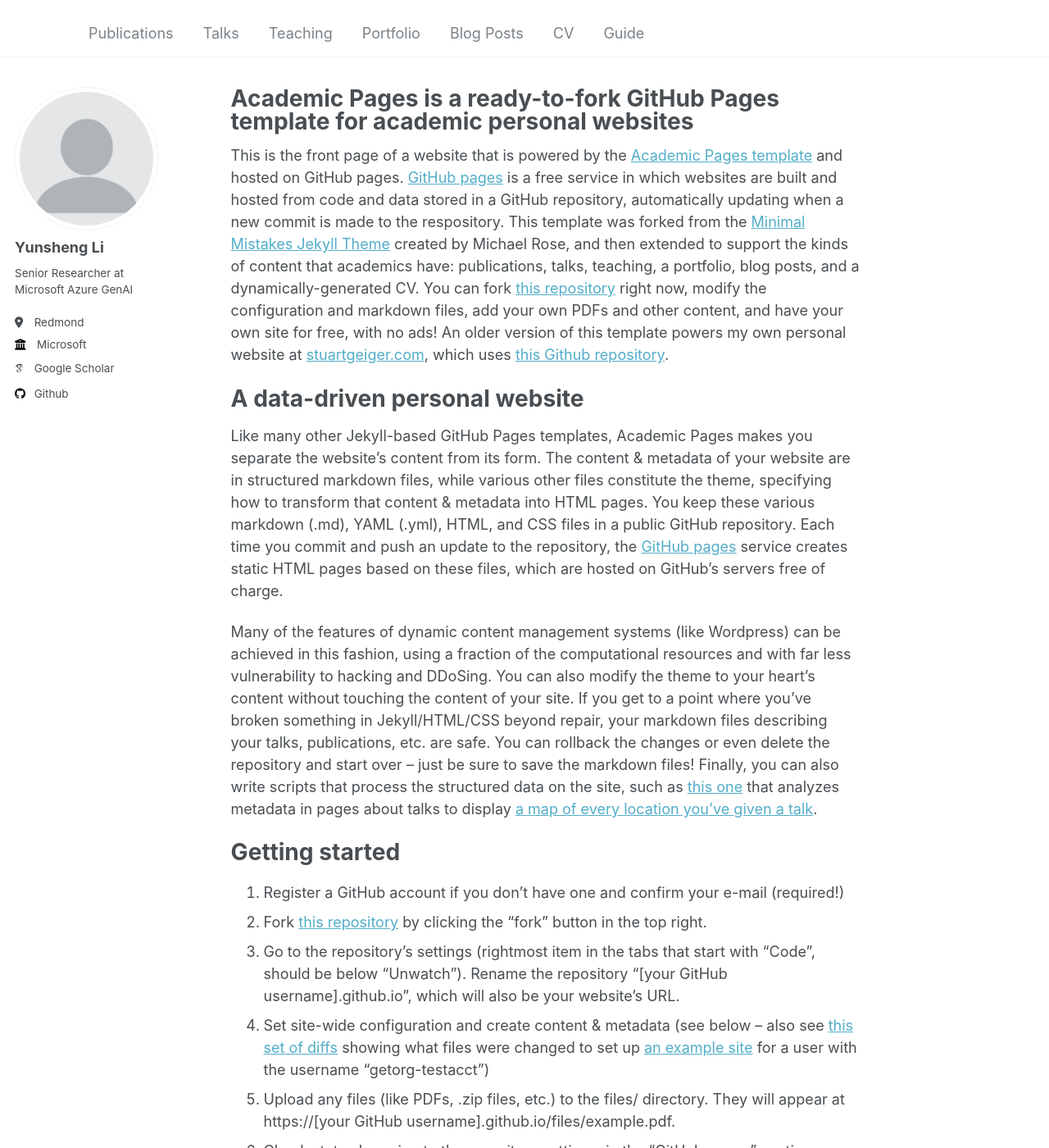
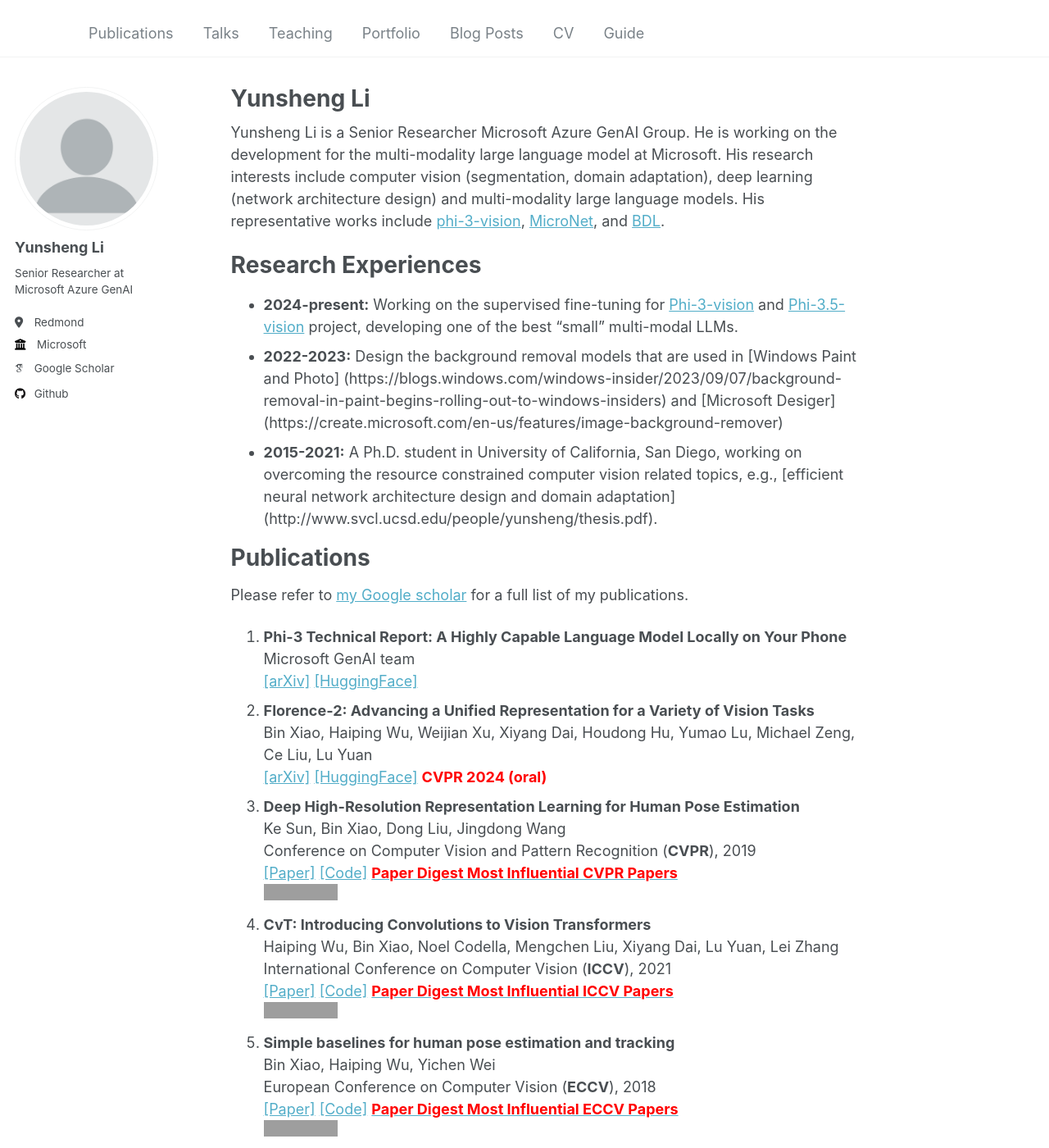
Before and after one commit to liyunsheng13/liyunsheng13.github.io, a Jekyll site: the page built from _pages/about.md, in a window 1280 px wide and 1400 px high. Shown: the whole window at 82% size. Built offline with Jekyll 4.4.1, drawn with Linux system fonts in a browser that asks for light colours; some web fonts are replaced; some of the changed text lies outside the part shown; grey boxes are pictures that could not be loaded.

Commit message:
add publications

```diff
--- a/_pages/about.md
+++ b/_pages/about.md
@@ -1,49 +1,85 @@
 ---
 permalink: /
-title: "Academic Pages is a ready-to-fork GitHub Pages template for academic personal websites"
+title: "Yunsheng Li"
+excerpt: "Yunsheng Li"
 author_profile: true
 redirect_from:
   - /about/
   - /about.html
 ---
 
-This is the front page of a website that is powered by the [Academic Pages template](https://github.com/academicpages/academicpages.github.io) and hosted on GitHub pages. [GitHub pages](https://pages.github.com) is a free service in which websites are built and hosted from code and data stored in a GitHub repository, automatically updating when a new commit is made to the respository. This template was forked from the [Minimal Mistakes Jekyll Theme](https://mmistakes.github.io/minimal-mistakes/) created by Michael Rose, and then extended to support the kinds of content that academics have: publications, talks, teaching, a portfolio, blog posts, and a dynamically-generated CV. You can fork [this repository](https://github.com/academicpages/academicpages.github.io) right now, modify the configuration and markdown files, add your own PDFs and other content, and have your own site for free, with no ads! An older version of this template powers my own personal website at [stuartgeiger.com](http://stuartgeiger.com), which uses [this Github repository](https://github.com/staeiou/staeiou.github.io).
+Yunsheng Li is a Senior Researcher Microsoft Azure GenAI Group. He is working on the development for the multi-modality large language model at Microsoft. His research interests include computer vision (segmentation, domain adaptation), deep learning (network architecture design) and multi-modality large language models. His representative works include [phi-3-vision](https://huggingface.co/microsoft/Phi-3-vision-128k-instruct), [MicroNet](http://www.svcl.ucsd.edu/projects/micronet/), and [BDL](https://openaccess.thecvf.com/content_CVPR_2019/papers/Li_Bidirectional_Learning_for_Domain_Adaptation_of_Semantic_Segmentation_CVPR_2019_paper.pdf).
 
-A data-driven personal website
+Research Experiences
 ======
-Like many other Jekyll-based GitHub Pages templates, Academic Pages makes you separate the website's content from its form. The content & metadata of your website are in structured markdown files, while various other files constitute the theme, specifying how to transform that content & metadata into HTML pages. You keep these various markdown (.md), YAML (.yml), HTML, and CSS files in a public GitHub repository. Each time you commit and push an update to the repository, the [GitHub pages](https://pages.github.com/) service creates static HTML pages based on these files, which are hosted on GitHub's servers free of charge.
+- **2024-present:** Working on the supervised fine-tuning for [Phi-3-vision](https://huggingface.co/microsoft/Phi-3-vision-128k-instruct) and [Phi-3.5-vision](https://huggingface.co/microsoft/Phi-3.5-vision-instruct) project, developing one of the best "small" multi-modal LLMs.
+- **2022-2023:** Design the background removal models that are used in [Windows Paint and Photo] (https://blogs.windows.com/windows-insider/2023/09/07/background-removal-in-paint-begins-rolling-out-to-windows-insiders) and [Microsoft Desiger] (https://create.microsoft.com/en-us/features/image-background-remover)
+- **2015-2021:** A Ph.D. student in University of California, San Diego, working on overcoming the resource constrained computer vision related topics, e.g., [efficient neural network architecture design and domain adaptation] (http://www.svcl.ucsd.edu/people/yunsheng/thesis.pdf).
 
-Many of the features of dynamic content management systems (like Wordpress) can be achieved in this fashion, using a fraction of the computational resources and with far less vulnerability to hacking and DDoSing. You can also modify the theme to your heart's content without touching the content of your site. If you get to a point where you've broken something in Jekyll/HTML/CSS beyond repair, your markdown files describing your talks, publications, etc. are safe. You can rollback the changes or even delete the repository and start over -- just be sure to save the markdown files! Finally, you can also write scripts that process the structured data on the site, such as [this one](https://github.com/academicpages/academicpages.github.io/blob/master/talkmap.ipynb) that analyzes metadata in pages about talks to display [a map of every location you've given a talk](https://academicpages.github.io/talkmap.html).
 
-Getting started
+Publications
 ======
-1. Register a GitHub account if you don't have one and confirm your e-mail (required!)
-1. Fork [this repository](https://github.com/academicpages/academicpages.github.io) by clicking the "fork" button in the top right.
-1. Go to the repository's settings (rightmost item in the tabs that start with "Code", should be below "Unwatch"). Rename the repository "[your GitHub username].github.io", which will also be your website's URL.
-1. Set site-wide configuration and create content & metadata (see below -- also see [this set of diffs](http://archive.is/3TPas) showing what files were changed to set up [an example site](https://getorg-testacct.github.io) for a user with the username "getorg-testacct")
-1. Upload any files (like PDFs, .zip files, etc.) to the files/ directory. They will appear at https://[your GitHub username].github.io/files/example.pdf.
-1. Check status by going to the repository settings, in the "GitHub pages" section
+Please refer to [my Google scholar](https://scholar.google.com/citations?view_op=list_works&hl=en&hl=en&user=t5HZdzoAAAAJ) for a full list of my publications.
+9. **Phi-3 Technical Report: A Highly Capable Language Model Locally on Your Phone** <br>
+   Microsoft GenAI team <br>
+   [[arXiv]](https://arxiv.org/abs/2404.14219) [[HuggingFace]](https://huggingface.co/microsoft/Phi-3-vision-128k-instruct)
+8. **Florence-2: Advancing a Unified Representation for a Variety of Vision Tasks** <br>
+   Bin Xiao, Haiping Wu, Weijian Xu, Xiyang Dai, Houdong Hu, Yumao Lu, Michael Zeng, Ce Liu, Lu Yuan <br>
+   [[arXiv]](https://arxiv.org/pdf/2311.06242.pdf) [[HuggingFace]](https://huggingface.co/microsoft/Florence-2-large) <span style="color:red"> **CVPR 2024 (oral)** </span>
+2. **Deep High-Resolution Representation Learning for Human Pose Estimation** <br>
+   Ke Sun, Bin Xiao, Dong Liu, Jingdong Wang <br>
+   Conference on Computer Vision and Pattern Recognition (**CVPR**), 2019 <br>
+   [[Paper]](https://openaccess.thecvf.com/content_CVPR_2019/papers/Sun_Deep_High-Resolution_Representation_Learning_for_Human_Pose_Estimation_CVPR_2019_paper.pdf) [[Code]](https://github.com/leoxiaobin/deep-high-resolution-net.pytorch) [<span style="color:red"> **Paper Digest Most Influential CVPR Papers** </span>](https://www.paperdigest.org/2022/05/most-influential-cvpr-papers-2022-05/)
+   <div><iframe src="https://ghbtns.com/github-btn.html?user=leoxiaobin&repo=deep-high-resolution-net.pytorch&type=star&count=true" frameborder="0" scrolling="0" width="94px" height="20px"></iframe></div>
+5. **CvT: Introducing Convolutions to Vision Transformers** <br>
+   Haiping Wu, Bin Xiao, Noel Codella, Mengchen Liu, Xiyang Dai, Lu Yuan, Lei Zhang <br>
+   International Conference on Computer Vision (**ICCV**), 2021<br>
+   [[Paper]](https://openaccess.thecvf.com/content/ICCV2021/papers/Wu_CvT_Introducing_Convolutions_to_Vision_Transformers_ICCV_2021_paper.pdf) [[Code]](https://github.com/microsoft/CvT) [<span style="color:red"> **Paper Digest Most Influential ICCV Papers** </span>](https://www.paperdigest.org/2022/05/most-influential-iccv-papers-2022-05/)
+   <div><iframe src="https://ghbtns.com/github-btn.html?user=microsoft&repo=CvT&type=star&count=true" frameborder="0" scrolling="0" width="94px" height="20px"></iframe></div>
+1. **Simple baselines for human pose estimation and tracking** <br>
+   Bin Xiao, Haiping Wu, Yichen Wei <br>
+   European Conference on Computer Vision (**ECCV**), 2018 <br>
+   [[Paper]](http://openaccess.thecvf.com/content_ECCV_2018/papers/Bin_Xiao_Simple_Baselines_for_ECCV_2018_paper.pdf) [[Code]](https://github.com/microsoft/human-pose-estimation.pytorch) [<span style="color:red"> **Paper Digest Most Influential ECCV Papers** </span>](https://www.paperdigest.org/2022/05/most-influential-eccv-papers-2022-05/)
+   <div><iframe src="https://ghbtns.com/github-btn.html?user=microsoft&repo=human-pose-estimation.pytorch&type=star&count=true" frameborder="0" scrolling="0" width="94px" height="20px"></iframe></div>
+7. **DaViT: Dual Attention Vision Transformers** <br>
+   Mingyu Ding, Bin Xiao, Noel Codella, Ping Luo, Jingdong Wang, Lu Yuan <br>
+   European Conference on Computer Vision (**ECCV**), 2022 <br>
+6. **Unified contrastive learning in image-text-label space** <br>
+   Jianwei Yang, Chunyuan Li, Pengchuan Zhang, Bin Xiao, Ce Liu, Lu Yuan, Jianfeng Gao <br>
+    Conference on Computer Vision and Pattern Recognition (**CVPR**), 2022 <br>
+    [[Paper]](https://openaccess.thecvf.com/content/CVPR2022/papers/Yang_Unified_Contrastive_Learning_in_Image-Text-Label_Space_CVPR_2022_paper.pdf)
+6. **Florence: A New Foundation Model for Computer Vision** <br>
+   Lu Yuan, Dongdong Chen, Yi-Ling Chen, Noel Codella, Xiyang Dai, Jianfeng Gao, Houdong Hu, Xuedong Huang, Boxin Li, Chunyuan Li, Ce Liu, Mengchen Liu, Zicheng Liu, Yumao Lu, Yu Shi, Lijuan Wang, Jianfeng Wang, Bin Xiao, Zhen Xiao, Jianwei Yang, Michael Zeng, Luowei Zhou, Pengchuan Zhang <br>
+   [[arXiv]](https://arxiv.org/pdf/2111.11432)
+4. **Lite-hrnet: A lightweight high-resolution network** <br>
+   Changqian Yu, Bin Xiao, Changxin Gao, Lu Yuan, Lei Zhang, Nong Sang, Jingdong Wang <br>
+   Conference on Computer Vision and Pattern Recognition (**CVPR**), 2021 <br>
+   [[Paper]](http://openaccess.thecvf.com/content/CVPR2021/papers/Yu_Lite-HRNet_A_Lightweight_High-Resolution_Network_CVPR_2021_paper.pdf) [[Code]](https://github. com/HRNet/Lite-HRNet)
+   <div><iframe src="https://ghbtns.com/github-btn.html?user=HRNet&repo=Lite-HRNet&type=star&count=true" frameborder="0" scrolling="0" width="94px" height="20px"></iframe></div>
+3. **HigherHRNet: Scale-Aware Representation Learning for Bottom-Up Human Pose Estimation** <br>
+   Bowen Cheng, Bin Xiao, Jingdong Wang, Honghui Shi, Thomas S Huang, Lei Zhang <br>
+   Conference on Computer Vision and Pattern Recognition (**CVPR**), 2020 <br>
+   [[Paper]](http://openaccess.thecvf.com/content_CVPR_2020/papers/Cheng_HigherHRNet_Scale-Aware_Representation_Learning_for_Bottom-Up_Human_Pose_Estimation_CVPR_2020_paper.pdf) [[Code]](https://github.com/HRNet/HigherHRNet-Human-Pose-Estimation)
+   <div><iframe src="https://ghbtns.com/github-btn.html?user=HRNet&repo=HigherHRNet-Human-Pose-Estimation&type=star&count=true" frameborder="0" scrolling="0" width="94px" height="20px"></iframe></div>
+3. **Deep High-Resolution Representation Learning for Visual Recognition** <br>
+   Jingdong Wang, Ke Sun, Tianheng Cheng, Borui Jiang, Chaorui Deng, Yang Zhao, Dong Liu, Yadong Mu, Mingkui Tan, Xinggang Wang, Wenyu Liu, Bin Xiao <br>
+   IEEE Transactions on Pattern Analysis and Machine Intelligence (**PAMI**), 2020 <br>
+   [[Paper]](https://arxiv.org/pdf/1908.07919)
+2. **Integral human pose regression** <br>
+   Xiao Sun, Bin Xiao, Fangyin Wei, Shuang Liang, Yichen Wei <br>
+    European Conference on Computer Vision (**ECCV**), 2018 <br>
+    [[Paper]](http://openaccess.thecvf.com/content_ECCV_2018/papers/Xiao_Sun_Integral_Human_Pose_ECCV_2018_paper.pdf)
 
-Site-wide configuration
-------
-The main configuration file for the site is in the base directory in [_config.yml](https://github.com/academicpages/academicpages.github.io/blob/master/_config.yml), which defines the content in the sidebars and other site-wide features. You will need to replace the default variables with ones about yourself and your site's github repository. The configuration file for the top menu is in [_data/navigation.yml](https://github.com/academicpages/academicpages.github.io/blob/master/_data/navigation.yml). For example, if you don't have a portfolio or blog posts, you can remove those items from that navigation.yml file to remove them from the header.
 
-Create content & metadata
-------
-For site content, there is one markdown file for each type of content, which are stored in directories like _publications, _talks, _posts, _teaching, or _pages. For example, each talk is a markdown file in the [_talks directory](https://github.com/academicpages/academicpages.github.io/tree/master/_talks). At the top of each markdown file is structured data in YAML about the talk, which the theme will parse to do lots of cool stuff. The same structured data about a talk is used to generate the list of talks on the [Talks page](https://academicpages.github.io/talks), each [individual page](https://academicpages.github.io/talks/2012-03-01-talk-1) for specific talks, the talks section for the [CV page](https://academicpages.github.io/cv), and the [map of places you've given a talk](https://academicpages.github.io/talkmap.html) (if you run this [python file](https://github.com/academicpages/academicpages.github.io/blob/master/talkmap.py) or [Jupyter notebook](https://github.com/academicpages/academicpages.github.io/blob/master/talkmap.ipynb), which creates the HTML for the map based on the contents of the _talks directory).
 
-**Markdown generator**
+Honors and Awards
+======
+- 1st place in Look into Person Challenge 2019: Single-Person Human Pose Estimation Track
+- 2nd place in Object356 Challenge 2019 : Full track
+- 1st place in PoseTrack Multi-Person Pose Tracking Challenge 2018
+- 2nd place in COCO Keypoint Detection Challenge 2018
 
-I have also created [a set of Jupyter notebooks](https://github.com/academicpages/academicpages.github.io/tree/master/markdown_generator
-) that converts a CSV containing structured data about talks or presentations into individual markdown files that will be properly formatted for the Academic Pages template. The sample CSVs in that directory are the ones I used to create my own personal website at stuartgeiger.com. My usual workflow is that I keep a spreadsheet of my publications and talks, then run the code in these notebooks to generate the markdown files, then commit and push them to the GitHub repository.
-
-How to edit your site's GitHub repository
-------
-Many people use a git client to create files on their local computer and then push them to GitHub's servers. If you are not familiar with git, you can directly edit these configuration and markdown files directly in the github.com interface. Navigate to a file (like [this one](https://github.com/academicpages/academicpages.github.io/blob/master/_talks/2012-03-01-talk-1.md) and click the pencil icon in the top right of the content preview (to the right of the "Raw | Blame | History" buttons). You can delete a file by clicking the trashcan icon to the right of the pencil icon. You can also create new files or upload files by navigating to a directory and clicking the "Create new file" or "Upload files" buttons.
-
-Example: editing a markdown file for a talk
-![Editing a markdown file for a talk](/images/editing-talk.png)
-
-For more info
-------
-More info about configuring Academic Pages can be found in [the guide](https://academicpages.github.io/markdown/). The [guides for the Minimal Mistakes theme](https://mmistakes.github.io/minimal-mistakes/docs/configuration/) (which this theme was forked from) might also be helpful.
+Professinonal Activities
+======
+- Conference reviewer: CVPR, ICCV, ECCV, ICLR, and et.al.
+- Journal reviewer: T-PAMI, T-MM, IJCV, and et.al.
```
